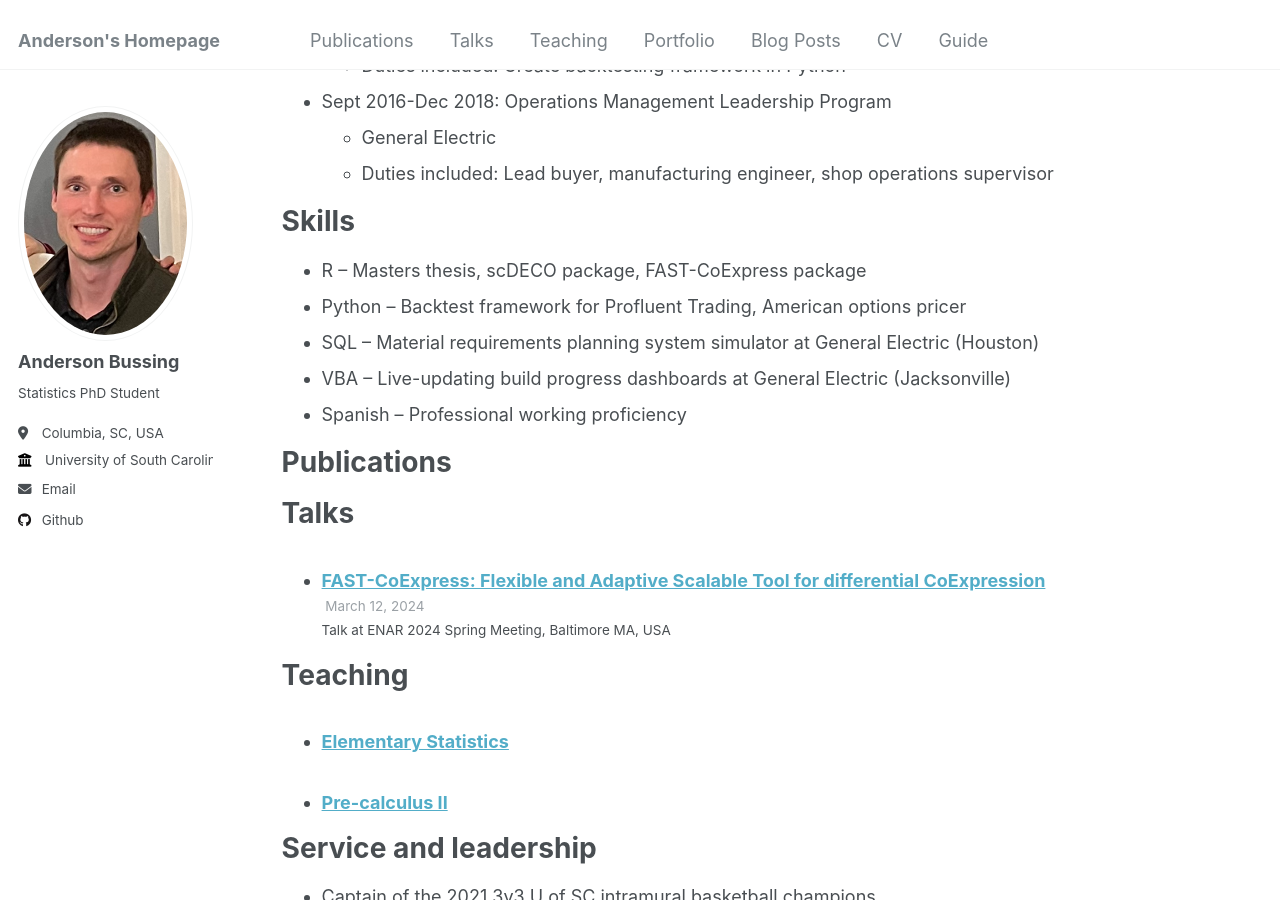
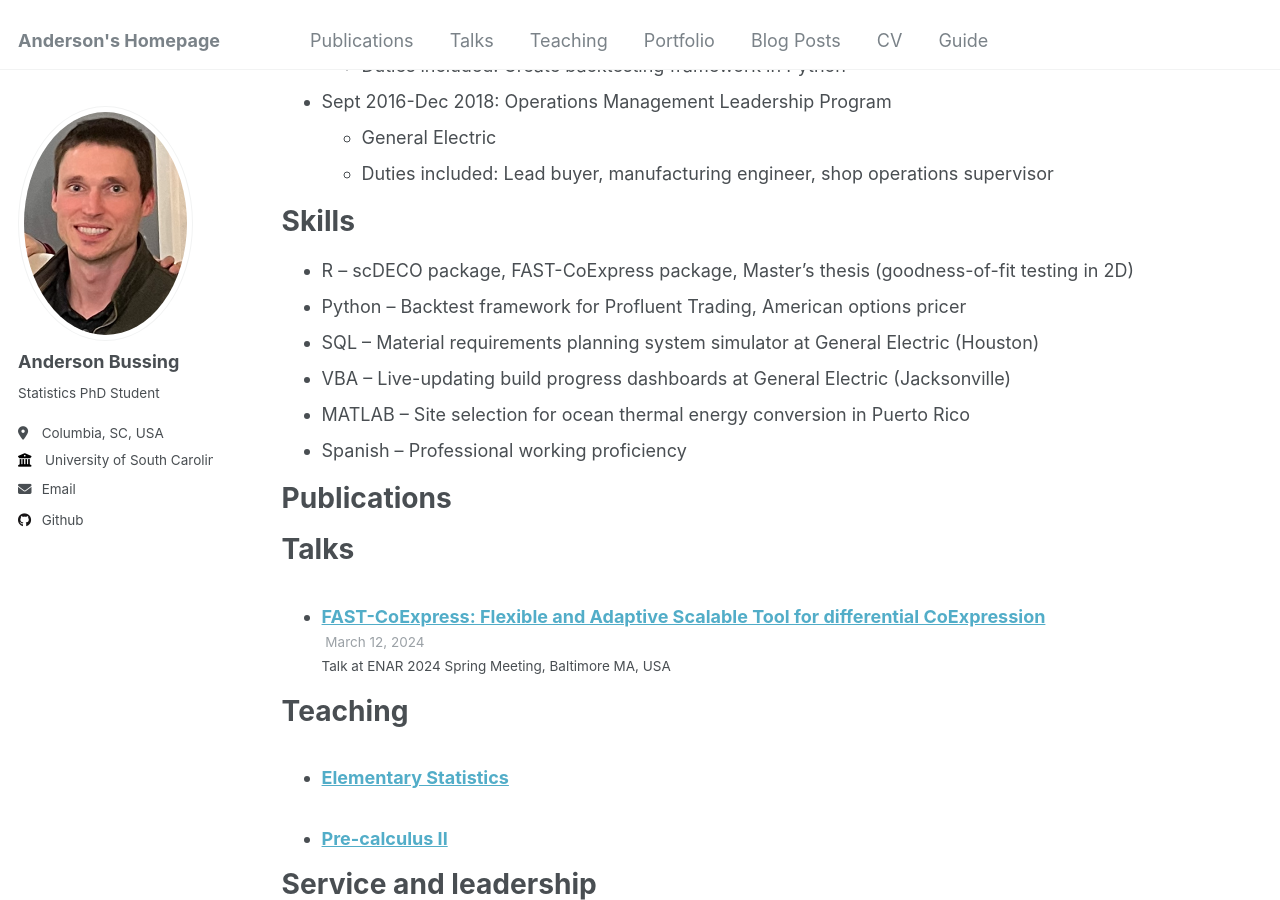
Before and after one commit to abussing/abussing.github.io, a Jekyll site: the page built from _pages/cv.md, in a window 1280 px wide and 900 px high, scrolled down 569 px. Built offline with Jekyll 4.4.1, drawn with Linux system fonts in a browser that asks for light colours.

Commit message:
Update cv.md

```diff
--- a/_pages/cv.md
+++ b/_pages/cv.md
@@ -33,10 +33,11 @@ Work experience
 
 Skills
 ======
-* R -- Masters thesis, scDECO package, FAST-CoExpress package
+* R -- scDECO package, FAST-CoExpress package, Master's thesis (goodness-of-fit testing in 2D)
 * Python -- Backtest framework for Profluent Trading, American options pricer
 * SQL -- Material requirements planning system simulator at General Electric (Houston)
 * VBA -- Live-updating build progress dashboards at General Electric (Jacksonville)
+* MATLAB -- Site selection for ocean thermal energy conversion in Puerto Rico
 * Spanish -- Professional working proficiency
 
 Publications
```
